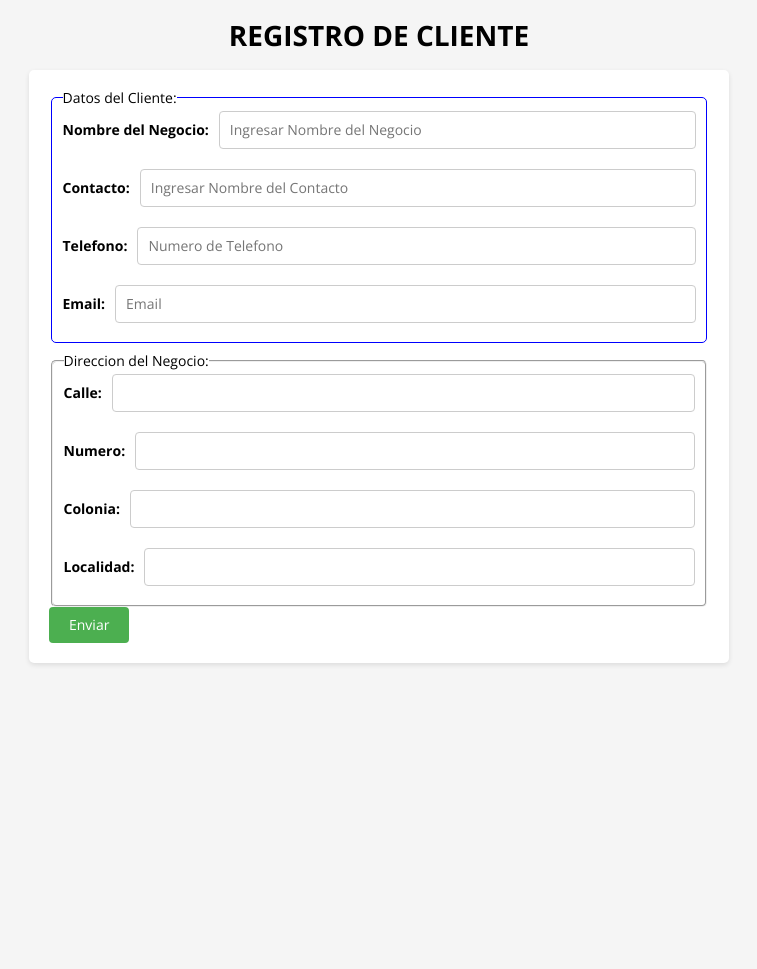
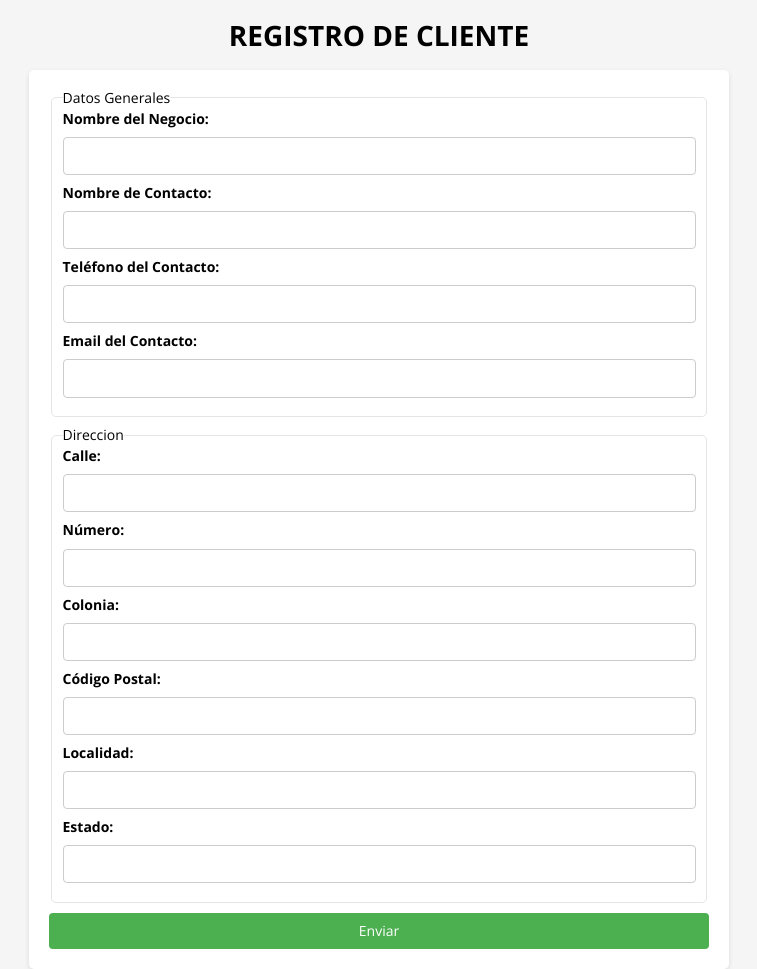
Before and after one commit to Gerardozow/SAMG, a PHP site: page /registro_cliente.php in a window 1280 px wide. Shown: the part 44-1013 px from the top of the page, without its empty margins (261-1018 px from the left). Before the commit the page ends 709 px from the top, so only its background shows below. Run offline with PHP 8.4, Linux system fonts and the light colour scheme.

Commit message:
Se termina el form general del registro del cliente

```diff
--- a/assets/css/style.css
+++ b/assets/css/style.css
@@ -44,6 +44,24 @@ body {
 .flex-1{flex: 1;}
 .justify-center{ justify-content: center;}
 .aling-center{align-items: center;}
+
+
+.block{display: block;}
+
+.w100{width: 100%;}
+
+/* Botones */
+.btn-submit{
+  background-color: #4CAF50;
+  color: #fff;
+  padding: 10px 20px;
+  border: none;
+  border-radius: 4px;
+  cursor: pointer;
+}
+.btn-submit:hover{
+  background-color: #45a049;
+}
 
 
 /* Header */
@@ -117,14 +135,20 @@ body {
   border-radius: 5px;
   box-shadow: 0 2px 5px rgba(0, 0, 0, 0.1);}
 
+.registro__grupo{
+  border: solid 1px rgba(0, 0, 0, 0.1);
+  border-radius: 5px;
+  margin-bottom: 1rem;
+}
 
-  label {
+.registro__label{
   display: block;
-    margin-bottom: 10px;
+  margin-bottom: 1rem;
   font-weight: bold;
 }
-  input[type="text"],
-    input[type="tel"],input[type="email"] {
+
+
+.registro__input{
   width: 100%;
   padding: 10px;
   border: 1px solid #ccc;
@@ -132,18 +156,3 @@ body {
   box-sizing: border-box;
   margin-bottom: 10px;
 }
-    input[type="submit"] {
-      background-color: #4CAF50;
-      color: #fff;
-      padding: 10px 20px;
-      border: none;
-      border-radius: 4px;
-      cursor: pointer;
-    }
-
-    input[type="submit"]:hover {
-      background-color: #45a049;
-    }
-.registro__grupo{
-  border: solid 1px blue;
-}
--- a/registro_cliente.php
+++ b/registro_cliente.php
@@ -7,45 +7,50 @@
         <h1 class="title upper text-center">Registro de Cliente</h1>
 
         <form action="" method="post" class="registro m-center">
-            <fieldset class="br-1 registro__grupo">
-                <legend>Datos del Cliente:</legend>
-                <div class="d-flex aling-center">
-                    <label for="cliente" class="mr-1 bold">Nombre del Negocio:</label>
-                    <input type="text" class="flex-1" id="cliente" name="cliente" placeholder="Ingresar Nombre del Negocio">
-                </div>
-                <div class="d-flex aling-center mt-1">
-                    <label for="contacto" class="mr-1 bold">Contacto:</label>
-                    <input type="text" class="flex-1" id="contacto" name="contacto" placeholder="Ingresar Nombre del Contacto">
-                </div>
-                <div class="d-flex aling-center mt-1">
-                    <label for="telefono" class="mr-1 bold">Telefono:</label>
-                    <input type="tel" class="flex-1" id="telefono" name="telefono" placeholder="Numero de Telefono">
-                </div>
-                <div class="d-flex aling-center mt-1">
-                    <label for="email" class="mr-1 bold">Email:</label>
-                    <input type="email" class="flex-1" id="email" name="email" placeholder="Email">
-                </div>
+            <fieldset class="registro__grupo">
+                <legend>Datos Generales</legend>
+
+                <label for="nombre-negocio" class="registro__label">Nombre del Negocio:</label>
+                <input type="text" id="nombre-negocio" name="nombre-negocio" class="registro__input" required>
+
+                <label for="nombre-contacto" class="registro__label">Nombre de Contacto:</label>
+                <input type="text" id="nombre-contacto" name="nombre-contacto" class="registro__input"  required>
+
+                <label for="telefono-contacto" class="registro__label">Teléfono del Contacto:</label>
+                <input type="tel" id="telefono-contacto" name="telefono-contacto" class="registro__input"  required>
+
+                <label for="email-contacto" class="registro__label">Email del Contacto:</label>
+                <input type="email" id="email-contacto" name="email-contacto" class="registro__input"  required>
+
             </fieldset>
-            <fieldset class="mt-1 br-1">
-                <legend>Direccion del Negocio:</legend>
-                <div class="d-flex aling-center">
-                    <label for="calle" class="mr-1 bold">Calle:</label>
-                    <input type="text" class="flex-1" id="calle" name="calle" placeholder="">
-                </div>
-                <div class="d-flex aling-center mt-1">
-                    <label for="numero" class="mr-1 bold">Numero:</label>
-                    <input type="text" class="flex-1" id="numero" name="numero" placeholder="">
-                </div>
-                <div class="d-flex aling-center mt-1">
-                    <label for="colonia" class="mr-1 bold">Colonia:</label>
-                    <input type="text" class="flex-1" id="colonia" name="colonia" placeholder="">
-                </div>
-                <div class="d-flex aling-center mt-1">
-                    <label for="localidad" class="mr-1 bold">Localidad:</label>
-                    <input type="text" class="flex-1" id="localidad" name="localidad" placeholder="">
-                </div>
+            <fieldset class="registro__grupo">
+                <legend>Direccion</legend>
+
+                <label for="calle" class="registro__label">Calle:</label>
+                <input type="text" id="calle" name="calle" class="registro__input"  required>
+
+                <label for="numero" class="registro__label">Número:</label>
+                <input type="text" id="numero" name="numero" class="registro__input"  required>
+
+                <label for="colonia" class="registro__label">Colonia:</label>
+                <input type="text" id="colonia" name="colonia" class="registro__input"  required>
+
+                <label for="cp" class="registro__label">Código Postal:</label>
+                <input type="text" id="cp" name="cp" class="registro__input"  required>
+
+                <label for="localidad" class="registro__label">Localidad:</label>
+                <input type="text" id="localidad" name="localidad" class="registro__input"  required>
+
+                <label for="estado" class="registro__label">Estado:</label>
+                <input type="text" id="estado" name="estado" class="registro__input"  required>
+
+
             </fieldset>
-            <input type="submit" value="Enviar">
+
+
+
+
+            <input type="submit" value="Enviar" class="block w100 btn-submit mt-1">
         </form>
     </main>
 
```
Lines whose indentation alone changed are shown as unchanged.
